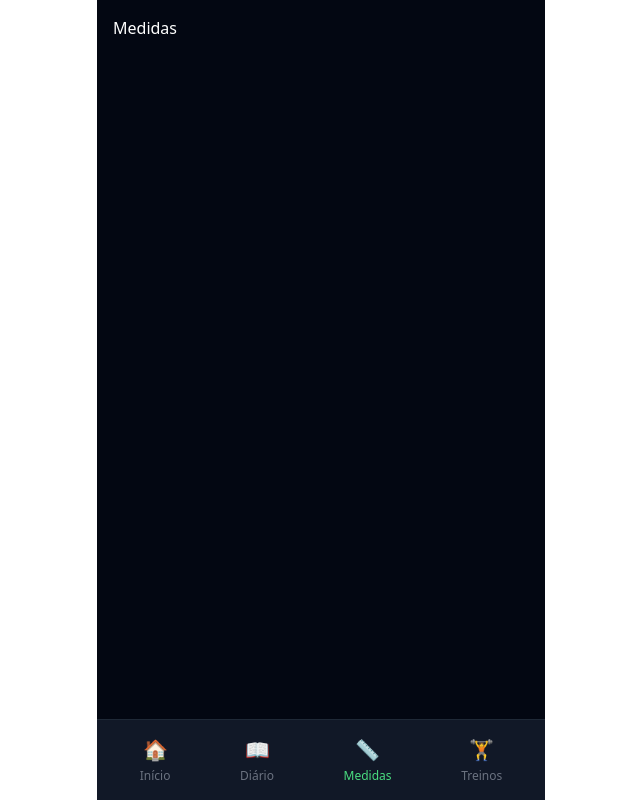
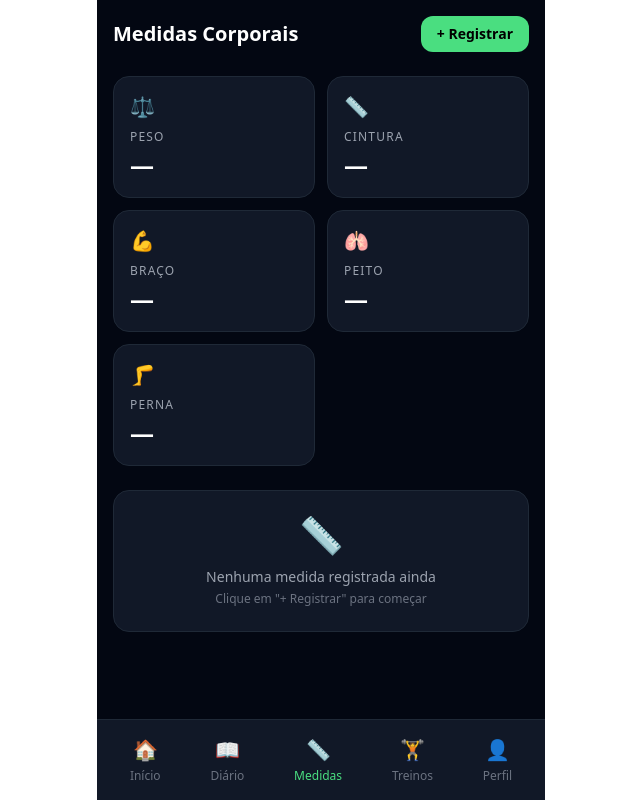
Before and after one commit to kaiox21/fitAI-APP, a React (Vite) app: page /measures in a window 1280 px wide. Shown: the whole page, without its empty margins (319-959 px from the left). Built offline with nearby package versions, Linux system fonts and the light colour scheme.

Commit message:
feat: rotas e navegação padronizadas em inglês

```diff
--- a/src/components/BottomNav.jsx
+++ b/src/components/BottomNav.jsx
@@ -10,6 +10,7 @@ export default function BottomNav() {
     { label: 'Diário', icon: '📖', route: '/diary' },
     { label: 'Medidas', icon: '📏', route: '/measures' },
     { label: 'Treinos', icon: '🏋️', route: '/workouts' },
+    { label: 'Perfil', icon: '👤', route: '/profile' },
   ]
 
   return (
--- a/src/context/AppContext.jsx
+++ b/src/context/AppContext.jsx
@@ -14,6 +14,7 @@ export function AppProvider({ children }) {
   })
 
   const [meals, setMeals] = useState([])
+  const [measures, setMeasures] = useState([])
 
   function addMeal(meal) {
     const hour = new Date().getHours()
@@ -31,6 +32,13 @@ export function AppProvider({ children }) {
     }])
   }
 
+  function addMeasure(entry) {
+    setMeasures(prev => [...prev, {
+      ...entry,
+      date: new Date().toISOString().split('T')[0]
+    }])
+  }
+
   const totalKcal = meals.reduce((sum, m) => sum + m.kcal, 0)
   const totalProt = meals.reduce((sum, m) => sum + m.prot, 0)
   const totalCarb = meals.reduce((sum, m) => sum + m.carb, 0)
@@ -40,6 +48,7 @@ export function AppProvider({ children }) {
     <AppContext.Provider value={{
       user, setUser,
       meals, addMeal,
+      measures, addMeasure,
       totalKcal, totalProt, totalCarb, totalFat,
     }}>
       {children}
--- a/src/pages/Diary.jsx
+++ b/src/pages/Diary.jsx
@@ -8,7 +8,7 @@ const MEAL_TYPES = [
   { label: 'Lanche', icon: '🥪' },
 ]
 
-export default function Diary() {
+export default function Diario() {
   const { meals, totalKcal, user } = useApp()
   const navigate = useNavigate()
   const progress = Math.min((totalKcal / user.kcalGoal) * 100, 100)
@@ -52,7 +52,7 @@ export default function Diary() {
                 </div>
               </div>
               <button
-                onClick={() => navigate('/camera')}
+                onClick={() => navigate('/home')}
                 className="w-8 h-8 bg-green-400 bg-opacity-20 text-green-400 rounded-lg font-bold text-lg"
               >
                 +
@@ -80,7 +80,7 @@ export default function Diary() {
       })}
 
       <button
-        onClick={() => navigate('/camera')}
+        onClick={() => navigate('/home')}
         className="flex items-center justify-center gap-3 w-full bg-green-400 hover:bg-green-300 text-black font-bold py-4 rounded-2xl transition-all active:scale-95"
       >
         <span className="text-xl">📸</span>
--- a/src/pages/Measures.jsx
+++ b/src/pages/Measures.jsx
@@ -1,3 +1,102 @@
+import { useState } from 'react'
+import { useApp } from '../context/AppContext'
+
+const FIELDS = [
+  { key: 'weight', label: 'Peso', icon: '⚖️', unit: 'kg' },
+  { key: 'waist', label: 'Cintura', icon: '📏', unit: 'cm' },
+  { key: 'arm', label: 'Braço', icon: '💪', unit: 'cm' },
+  { key: 'chest', label: 'Peito', icon: '🫁', unit: 'cm' },
+  { key: 'leg', label: 'Perna', icon: '🦵', unit: 'cm' },
+]
+
 export default function Measures() {
-  return <div className="p-4 text-white">Medidas</div>
+  const { measures, addMeasure } = useApp()
+  const latest = measures[measures.length - 1] || {}
+  const prev = measures[measures.length - 2] || {}
+
+  const [showForm, setShowForm] = useState(false)
+  const [form, setForm] = useState({ weight: '', waist: '', arm: '', chest: '', leg: '' })
+
+  function handleSave() {
+    const entry = {}
+    FIELDS.forEach(f => entry[f.key] = parseFloat(form[f.key]) || latest[f.key] || 0)
+    addMeasure(entry)
+    setShowForm(false)
+    setForm({ weight: '', waist: '', arm: '', chest: '', leg: '' })
+  }
+
+  return (
+    <div className="p-4 pb-24">
+      <div className="flex items-center justify-between mb-6">
+        <h1 className="text-white text-xl font-bold">Medidas Corporais</h1>
+        <button
+          onClick={() => setShowForm(true)}
+          className="bg-green-400 text-black text-sm font-bold px-4 py-2 rounded-xl"
+        >
+          + Registrar
+        </button>
+      </div>
+
+      <div className="grid grid-cols-2 gap-3 mb-6">
+        {FIELDS.map(f => {
+          const val = latest[f.key]
+          const pv = prev[f.key]
+          const delta = val && pv ? (val - pv).toFixed(1) : null
+
+          return (
+            <div key={f.key} className="bg-gray-900 border border-gray-800 rounded-2xl p-4">
+              <p className="text-xl mb-2">{f.icon}</p>
+              <p className="text-gray-400 text-xs uppercase tracking-widest">{f.label}</p>
+              <p className="text-white text-2xl font-bold mt-1">
+                {val || '—'} <span className="text-gray-400 text-sm">{val ? f.unit : ''}</span>
+              </p>
+              {delta && (
+                <p className={`text-xs mt-1 font-medium ${parseFloat(delta) < 0 ? 'text-green-400' : 'text-red-400'}`}>
+                  {parseFloat(delta) > 0 ? '+' : ''}{delta} {f.unit}
+                </p>
+              )}
+            </div>
+          )
+        })}
+      </div>
+
+      {measures.length === 0 && (
+        <div className="bg-gray-900 border border-gray-800 rounded-2xl p-6 text-center">
+          <p className="text-4xl mb-3">📏</p>
+          <p className="text-gray-400 text-sm">Nenhuma medida registrada ainda</p>
+          <p className="text-gray-500 text-xs mt-1">Clique em "+ Registrar" para começar</p>
+        </div>
+      )}
+
+      {showForm && (
+        <div className="fixed inset-0 bg-black bg-opacity-70 flex items-end z-50">
+          <div className="bg-gray-900 border-t border-gray-800 rounded-t-3xl p-6 w-full max-w-md mx-auto">
+            <h2 className="text-white font-bold text-lg mb-4">Registrar medidas</h2>
+            <div className="flex flex-col gap-3 mb-4">
+              {FIELDS.map(f => (
+                <div key={f.key} className="flex items-center justify-between bg-gray-800 rounded-xl px-4 py-3">
+                  <label className="text-gray-400 text-sm">{f.icon} {f.label} ({f.unit})</label>
+                  <input
+                    type="number"
+                    placeholder={latest[f.key] || '0'}
+                    value={form[f.key]}
+                    onChange={e => setForm(prev => ({ ...prev, [f.key]: e.target.value }))}
+                    className="bg-transparent text-white text-right w-20 outline-none font-bold"
+                  />
+                </div>
+              ))}
+            </div>
+            <div className="flex gap-3">
+              <button onClick={() => setShowForm(false)} className="flex-1 py-3 bg-gray-800 text-white font-bold rounded-xl">
+                Cancelar
+              </button>
+              <button onClick={handleSave} className="flex-1 py-3 bg-green-400 text-black font-bold rounded-xl">
+                Salvar
+              </button>
+            </div>
+          </div>
+        </div>
+      )}
+    </div>
+  )
 }
```
